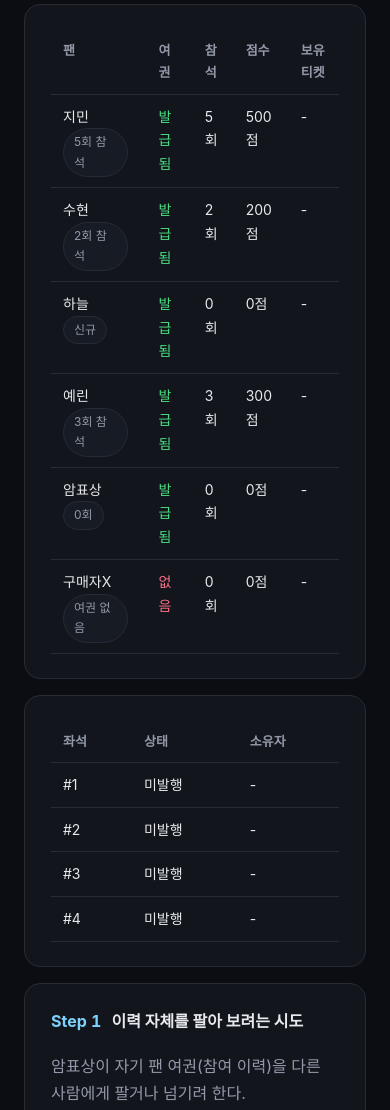
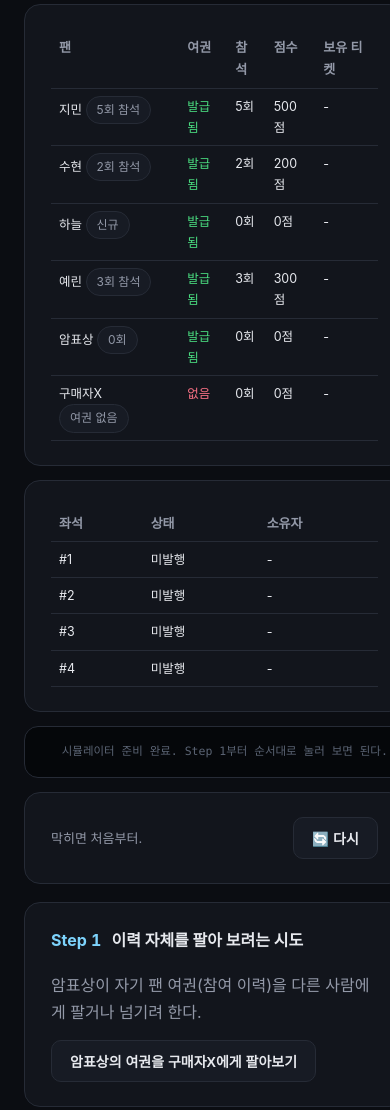
Before and after one commit to SNU-Project/fan-passport, a website: page docs/index.html in a window 390 px wide. Shown: the part 2699-3809 px from the top of the page. Drawn offline with Linux system fonts and the light colour scheme.

Commit message:
인터랙티브 데모를 2단 레이아웃으로 개편 — 상태표를 스크롤에 고정
- 왼쪽에 Step 버튼, 오른쪽에 상태표·티켓표·로그를 sticky로 고정해
  버튼을 누를 때마다 스크롤 없이 바로 옆에서 결과를 확인 가능
- 모바일(≤760px)에서는 상태 패널이 위로 올라와 sticky 유지
- 실제 클릭 시나리오 전체(1~16단계)를 재검증, 정상 동작 확인

Co-Authored-By: Claude Sonnet 5 <noreply@anthropic.com>

```diff
--- a/docs/index.html
+++ b/docs/index.html
@@ -71,6 +71,17 @@
     background: #05070a; border: 1px solid var(--border); border-radius: 14px;
     padding: 22px; overflow-x: auto; font-family: "SF Mono", ui-monospace, Menlo, Consolas, monospace;
     font-size: 12.5px; line-height: 1.55; color: #d7f5da; max-height: 520px; overflow-y: auto;
+  }
+
+  /* 버튼을 누르는 즉시 옆에서 상태가 바뀌는 걸 보게 — 오른쪽 패널을 스크롤에 고정한다 */
+  .demo-layout { display: grid; grid-template-columns: minmax(0, 1fr) 300px; gap: 18px; align-items: start; }
+  .demo-panel { position: sticky; top: 20px; }
+  .demo-panel table { font-size: 12.5px; }
+  .demo-panel th, .demo-panel td { padding: 7px 8px; }
+  .demo-panel pre.term { max-height: 260px; font-size: 11.5px; padding: 16px; }
+  @media (max-width: 760px) {
+    .demo-layout { grid-template-columns: 1fr; }
+    .demo-panel { order: -1; position: sticky; top: 8px; z-index: 5; }
   }
   pre.term .ok { color: #4ade80; }
   pre.term .dim { color: #5b6474; }
@@ -154,28 +165,32 @@
       (진짜 이더리움 노드에 배포된 것은 아니다 — 지갑도 가스비도 필요 없는 브라우저 시뮬레이션이다. 실제 EVM 위에서 도는 모습은 5번 항목의 <code>npm run demo</code>로 확인할 수 있다.)
     </p>
 
-    <div class="card" style="margin-bottom:16px">
+    <div class="demo-layout">
+      <div id="steps"></div>
+
+      <aside class="demo-panel">
+        <div class="card" style="margin-bottom:14px">
           <table id="stateTable">
             <tr><th>팬</th><th>여권</th><th>참석</th><th>점수</th><th>보유 티켓</th></tr>
           </table>
         </div>
 
-    <div class="card" style="margin-bottom:16px">
+        <div class="card" style="margin-bottom:14px">
           <table id="ticketTable">
             <tr><th>좌석</th><th>상태</th><th>소유자</th></tr>
           </table>
         </div>
 
-    <div id="steps"></div>
+        <pre class="term" id="log" style="margin:0 0 14px"></pre>
 
         <div class="card">
           <div style="display:flex;justify-content:space-between;align-items:center;gap:12px;flex-wrap:wrap">
-        <span style="color:var(--muted);font-size:13px">막힌다면 처음부터 다시 눌러볼 수 있다.</span>
-        <button class="btn" id="resetBtn" style="cursor:pointer">🔄 처음부터 다시</button>
+            <span style="color:var(--muted);font-size:13px">막히면 처음부터.</span>
+            <button class="btn" id="resetBtn" style="cursor:pointer">🔄 다시</button>
           </div>
         </div>
-
-    <pre class="term" id="log" style="margin-top:16px"></pre>
+      </aside>
+    </div>
   </section>
 
   <section>
```
Lines whose indentation alone changed are shown as unchanged.
